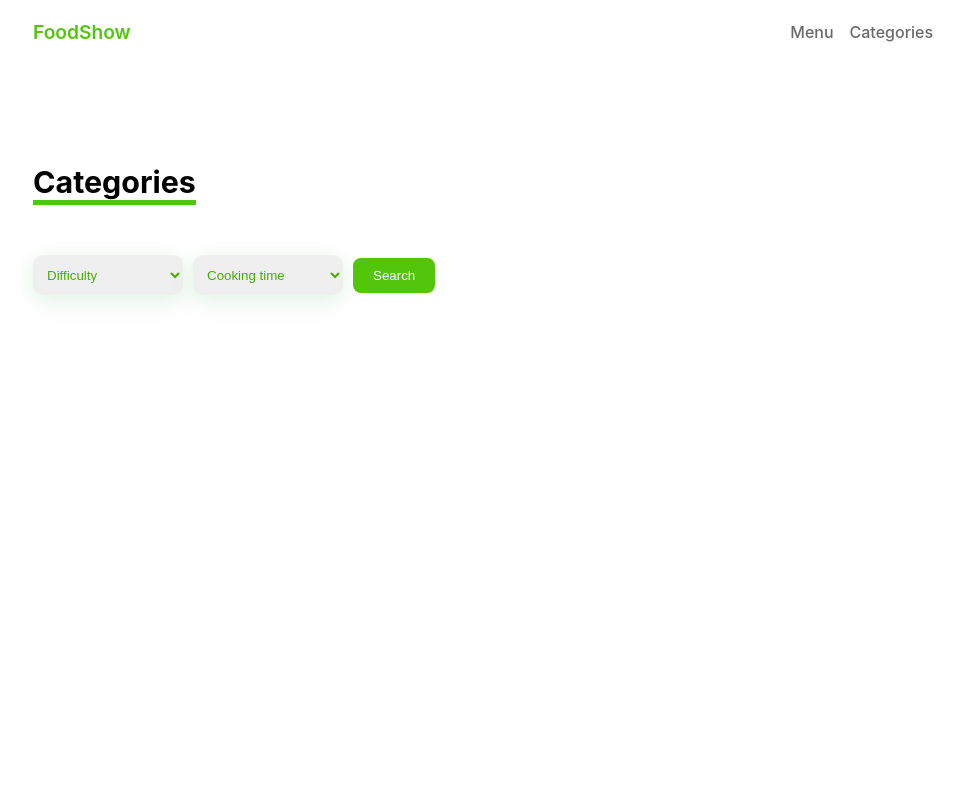
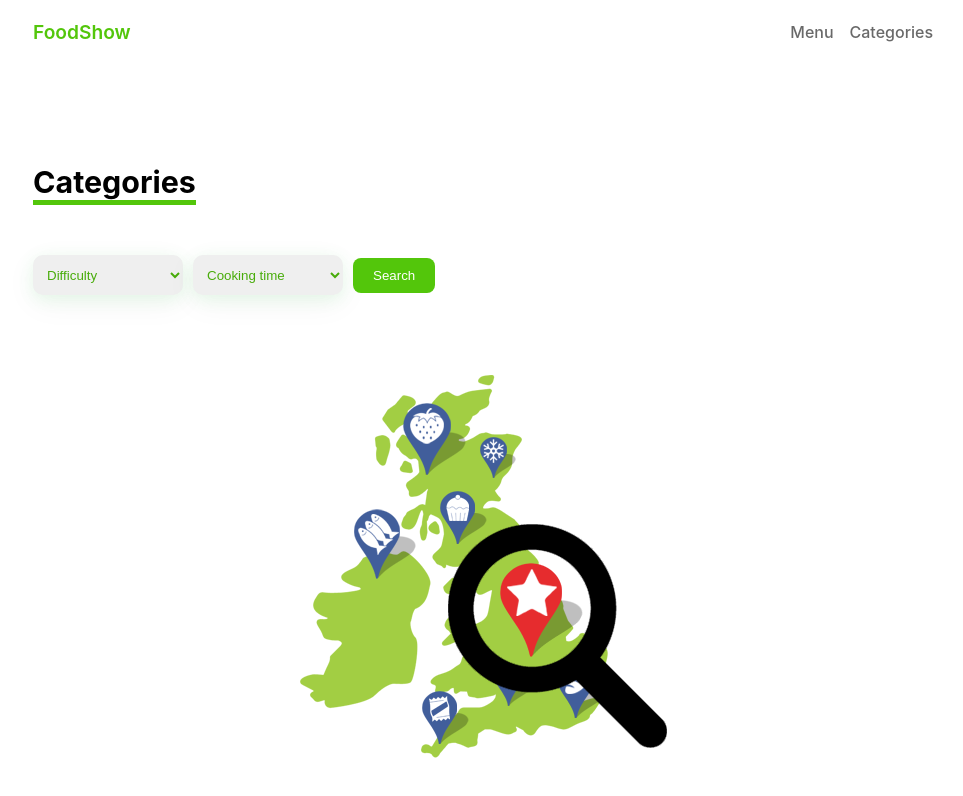
Before and after one commit to reza-alaedini/foodshow-next, a Next.js app: page /categories in a window 1280 px wide. Shown: the top 796 px of the page, without its empty margins (157-1120 px from the left). Built offline with nearby package versions, Linux system fonts and the light colour scheme; data requests are answered from the project's data file.

Commit message:
update the front-end with filtered server side data

```diff
--- a/components/templates/CategoriesPage.js
+++ b/components/templates/CategoriesPage.js
@@ -1,10 +1,20 @@
-import { useState } from "react";
+import { useEffect, useState } from "react";
 import { useRouter } from "next/router";
 import styles from "./CategoriesPage.module.css";
 
-function CategoriesPage() {
+// modules
+import Card from "../modules/Card";
+
+function CategoriesPage({ data }) {
   const [query, setQuery] = useState({ difficulty: "", time: "" });
   const router = useRouter();
+
+  useEffect(() => {
+    const { difficulty, time } = router.query;
+    if (query.difficulty !== difficulty || query.time !== time) {
+      setQuery({ difficulty, time });
+    }
+  }, []);
 
   const changeHandler = (e) => {
     setQuery({ ...query, [e.target.name]: e.target.value }); // [e.target.name] --> dynamic object key
@@ -39,6 +49,12 @@ function CategoriesPage() {
         </select>
         <button onClick={searchHandler}>Search</button>
       </div>
+      <div className={styles.cards}>
+        {!data.length && <img src="/images/search.png" alt="Categories page" />}
+        {data.map((food) => (
+          <Card key={food.id} {...food} />
+        ))}
+      </div>
     </div>
   );
 }
--- a/pages/categories/index.js
+++ b/pages/categories/index.js
@@ -23,9 +23,10 @@ export async function getServerSideProps(context) {
     const timeResult = food.details.filter((detail) => {
       const cookingTime = detail["Cooking Time"] || "";
       const [timeDetail] = cookingTime.split(" "); // array destructuring
+
       if (time === "less" && timeDetail && +timeDetail <= 30) {
         return detail;
-      } else if (time === "more" && +timeDetail > 30) {
+      } else if (time === "more" && timeDetail && +timeDetail > 30) {
         return detail;
       }
     });
```
